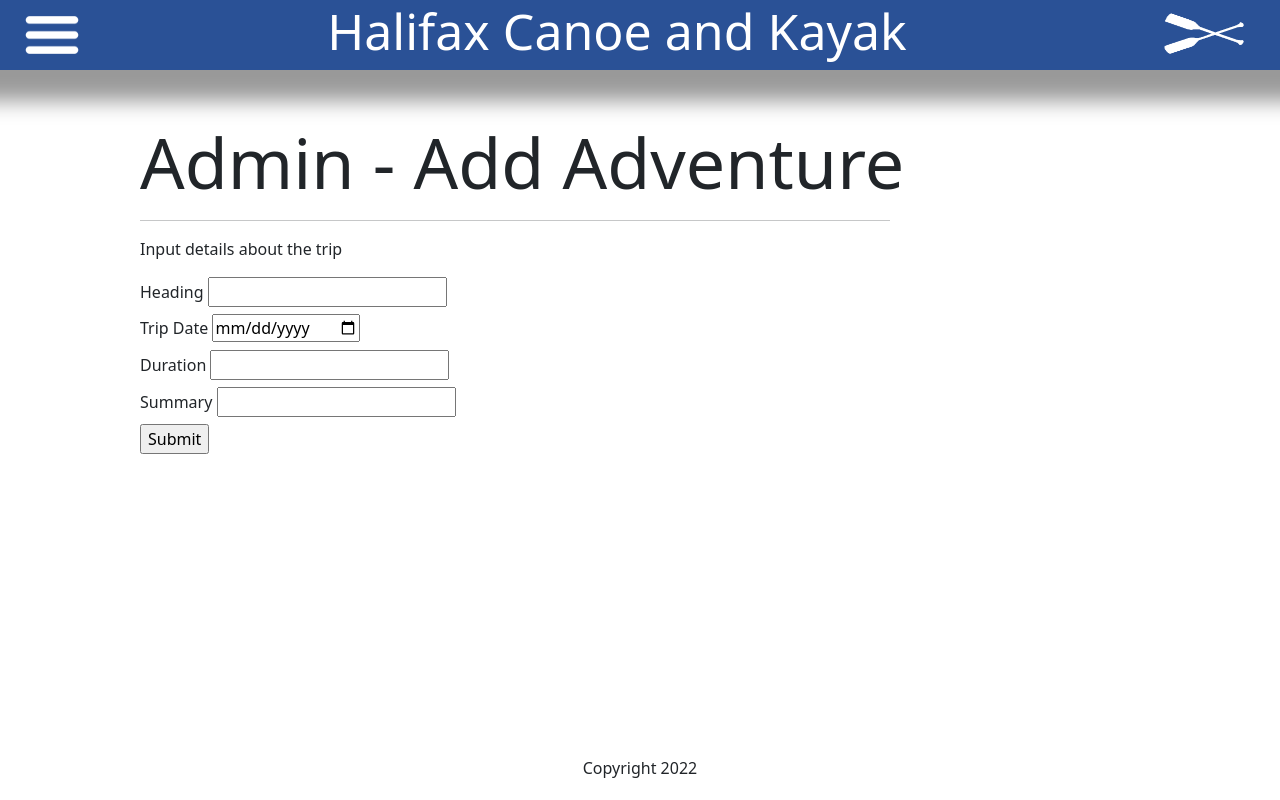
After one commit to mansavy/canoeprojectphp, a PHP site: page /admin-add.php in a window 1280 px wide. The commit adds this page. Run offline with PHP 8.4, Linux system fonts and the light colour scheme.

Commit message:
Added admin-add and admin-confirm pages

```diff
--- /dev/null
+++ b/admin-add.php
@@ -0,0 +1,39 @@
+
+ <html>
+ <?php include "header.php"; ?>
+ <body>
+     <?php include "nav.php"; ?>
+     <main>
+
+
+ <h2 id="header">Admin - Add Adventure</h2>
+        <hr />
+        <p>Input details about the trip</p>
+        <form method="post" action="admin-confirm.php">
+<div>
+        <label for="heading">Heading</label>
+        <input type="text" name="heading" />
+</div>
+
+          <div>
+        <label for="date">Trip Date</label>
+        <input type="date" name="date"/>
+</div>
+<div>
+        <label for="duration">Duration</label>
+        <input type="text" name="duration" />
+</div>
+<div>
+        <label for="summary">Summary</label>
+        <input type="text" name="summary" />
+</div>
+   <input type="submit" name="submit" id="submit" />
+
+</form>
+
+
+</main>
+
+ <footer class="footer">Copyright 2022</footer>
+</body>
+</html>
--- a/nav.php
+++ b/nav.php
@@ -22,6 +22,6 @@
 
         <li><a href="/canoeproject/index.php">Home</a></li>
         <li><a href="/canoeproject/book.php">Book Trip</a></li>
-        <li><a href="#">Admin Login</a></li>
+        <li><a href="/canoeproject/admin-add.php">Admin Login</a></li>
       </ul>
     </nav>
--- a/style.css
+++ b/style.css
@@ -129,6 +129,19 @@ label {
   padding-top: 120px;
 }
 
+#adventure-link {
+  text-align: center;
+  color: black;
+  font-size: 30px;
+  font-weight: 200;
+  text-decoration: none;
+  border-bottom: 2px solid black;
+}
+
+#adventure-div {
+  margin: 30px auto;
+}
+
 @media (max-width: 912px) {
   nav {
     width: 100%;
```
Also changed, not shown: admin-confirm.php (added, +22 -0 lines).
